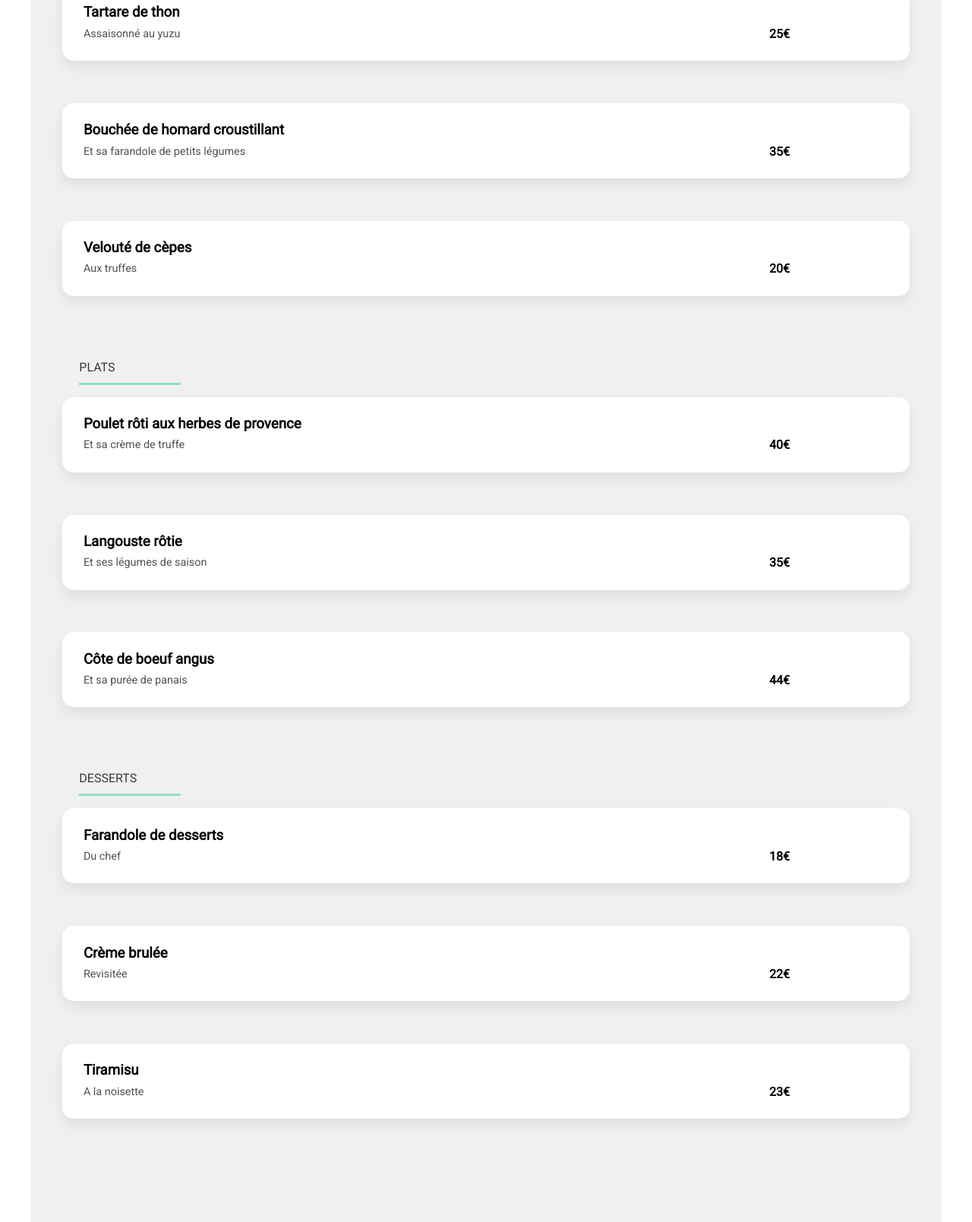
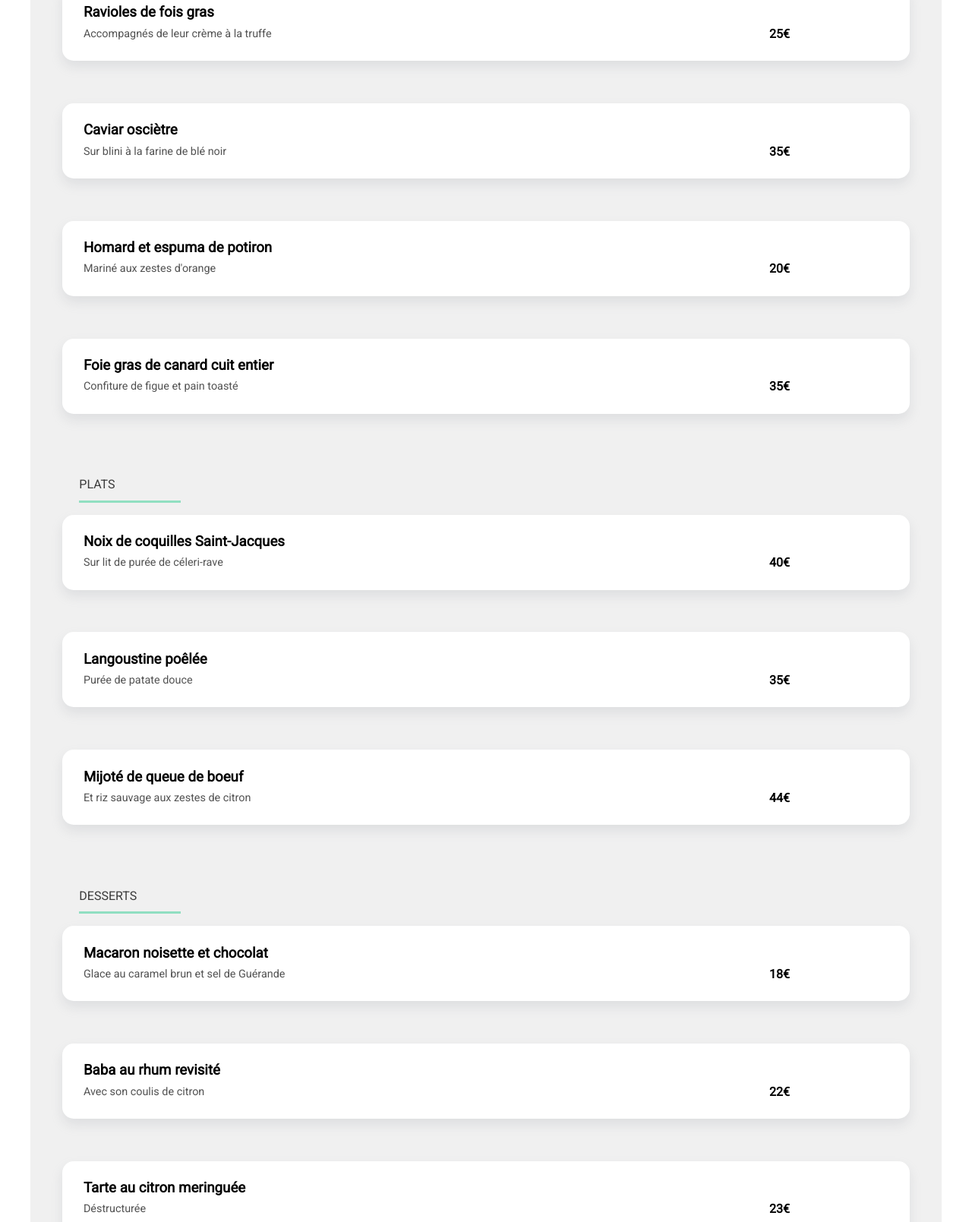
Before and after one commit to sayword/OhMyFood, a plain HTML site: page la_note_enchantée/la_note_enchantée.html in a window 1280 px wide. Shown: the part 959-2568 px from the top of the page at 76% size. Drawn offline with Linux system fonts and the light colour scheme; a web font is replaced by a local one.

Commit message:
finalisation du projet

```diff
--- a/la_note_enchantée/la_note_enchantée.html
+++ b/la_note_enchantée/la_note_enchantée.html
@@ -23,9 +23,9 @@
             <ul>
                 <li>
                     <div class="ensemble_id_plats">
-                        <h3>Tartare de thon</h3>
+                        <h3>Ravioles de fois gras</h3>
                         <div class="def_plats">
-                            <p>Assaisonné au yuzu</p>
+                            <p>Accompagnés de leur crème à la truffe</p>
                         </div>
                         <strong>25€</strong>
                     </div>
@@ -33,9 +33,9 @@
                 </li>
                 <li>
                     <div class="ensemble_id_plats">
-                        <h3>Bouchée de homard croustillant</h3>
+                        <h3>Caviar osciètre</h3>
                         <div class="def_plats">
-                            <p>Et sa farandole de petits légumes</p>
+                            <p>Sur blini à la farine de blé noir</p>
                         </div>
                         <strong>35€</strong>
                     </div>
@@ -43,13 +43,23 @@
                 </li>
                 <li>
                     <div class="ensemble_id_plats">
-                        <h3>Velouté de cèpes</h3>
+                        <h3>Homard et espuma de potiron</h3>
                         <div class="def_plats">
-                            <p>Aux truffes</p>
+                            <p>Mariné aux zestes d'orange</p>
                         </div>
                         <strong>20€</strong>
                     </div>
                     <i class="fas fa-check-circle"></i>
+                </li>
+                <li>
+                    <div class="ensemble_id_plats">
+                        <h3>Foie gras de canard cuit entier</h3>
+                        <div class="def_plats">
+                            <p>Confiture de figue et pain toasté</p>
+                        </div>
+                        <strong>35€</strong>
+                    </div>
+                        <i class="fas fa-check-circle"></i>
                 </li>
             </ul>
         </div>
@@ -58,9 +68,9 @@
             <ul>
                 <li>
                     <div class="ensemble_id_plats">
-                        <h3>Poulet rôti aux herbes de provence</h3>
+                        <h3>Noix de coquilles Saint-Jacques</h3>
                         <div class="def_plats">
-                            <p>Et sa crème de truffe</p>
+                            <p>Sur lit de purée de céleri-rave</p>
                         </div>
                         <strong>40€</strong>
                     </div>
@@ -68,9 +78,9 @@
                 </li>
                 <li>
                     <div class="ensemble_id_plats">
-                        <h3>Langouste rôtie</h3>
+                        <h3>Langoustine poêlée</h3>
                         <div class="def_plats">
-                            <p>Et ses légumes de saison</p>
+                            <p>Purée de patate douce</p>
                         </div>
                         <strong>35€</strong>
                     </div>
@@ -78,9 +88,9 @@
                 </li>
                 <li>
                     <div class="ensemble_id_plats">
-                        <h3>Côte de boeuf angus</h3>
+                        <h3>Mijoté de queue de boeuf</h3>
                         <div class="def_plats">
-                            <p>Et sa purée de panais</p>
+                            <p>Et riz sauvage aux zestes de citron</p>
                         </div>
                         <strong>44€</strong>
                     </div>
@@ -93,9 +103,9 @@
             <ul>
                 <li>
                     <div class="ensemble_id_plats">
-                        <h3>Farandole de desserts</h3>
+                        <h3>Macaron noisette et chocolat</h3>
                         <div class="def_plats">
-                            <p>Du chef</p>
+                            <p>Glace au caramel brun et sel de Guérande</p>
                         </div>
                         <strong>18€</strong>
                     </div>
@@ -103,9 +113,9 @@
                 </li>
                 <li>
                     <div class="ensemble_id_plats">
-                        <h3>Crème brulée</h3>
+                        <h3>Baba au rhum revisité </h3>
                         <div class="def_plats">
-                            <p>Revisitée</p>
+                            <p>Avec son coulis de citron</p>
                         </div>
                         <strong>22€</strong>
                         </div>
@@ -113,9 +123,9 @@
                 </li>
                 <li>
                     <div class="ensemble_id_plats">
-                        <h3>Tiramisu</h3>
+                        <h3>Tarte au citron meringuée </h3>
                         <div class="def_plats">
-                            <p>A la noisette</p>
+                            <p>Déstructurée</p>
                         </div>
                         <strong>23€</strong>
                     </div>
--- a/la_note_enchantée/la_note_enchantée.scss
+++ b/la_note_enchantée/la_note_enchantée.scss
@@ -100,7 +100,9 @@ main{background-color: rgb(240, 240, 240);
                 display: none;
                 transition-duration: 0.5s;
                 animation: slideLeft 0.5s;
-
+            }
+            .fa-check-circle:before {
+                animation: spinner-rotate 0.5s;
             }
         i{display: none;}
             .entrées{color: rgb(59, 59, 59);
@@ -127,7 +129,10 @@ main{background-color: rgb(240, 240, 240);
                     padding-top: 2%;
                     padding-bottom: 2%;
                     h3{margin: 0%;
-                        width: 80%;}
+                        width: 67%;
+                        white-space:nowrap;
+                        overflow: hidden;
+                        text-overflow: ellipsis;}
                     p{
                         color: rgb(82, 82, 82);
                         margin: 0%;        white-space:nowrap;
@@ -252,9 +257,6 @@ footer{padding-left: 7%;
                 animation: slideLeft 0.5s;
 
             }
-            .fa-check-circle:before {
-                animation: spinner-rotate 0.5s;
-            }
 
         }
 }
--- a/la_palette_du_goût/la_palette_du_goût.scss
+++ b/la_palette_du_goût/la_palette_du_goût.scss
@@ -86,6 +86,9 @@ main{background-color: rgb(240, 240, 240);
     .entrées{padding-bottom: 1%;
             padding-left: 3.5%;
             padding-right: 3.5%;
+            .fa-check-circle:before {
+                animation: spinner-rotate 0.5s;
+            }
             li:hover{
                 cursor: pointer;
                 i{display: flex;}
@@ -252,10 +255,6 @@ footer{padding-left: 7%;
                 animation: slideLeft 0.5s;
 
             }
-            .fa-check-circle:before {
-                animation: spinner-rotate 0.5s;
-            }
-
         }
 }
 @keyframes slideLeft {
--- a/le_délice_des_sens/le_délice_des_sens.scss
+++ b/le_délice_des_sens/le_délice_des_sens.scss
@@ -86,6 +86,9 @@ main{background-color: rgb(240, 240, 240);
     .entrées{padding-bottom: 1%;
             padding-left: 3.5%;
             padding-right: 3.5%;
+            .fa-check-circle:before {
+                animation: spinner-rotate 0.5s;
+            }
             li:hover{
                 cursor: pointer;
                 i{display: flex;}
@@ -252,10 +255,6 @@ footer{padding-left: 7%;
                 animation: slideLeft 0.5s;
 
             }
-            .fa-check-circle:before {
-                animation: spinner-rotate 0.5s;
-            }
-
         }
 }
 @keyframes slideLeft {
--- a/à_la_française/à_la_française.scss
+++ b/à_la_française/à_la_française.scss
@@ -86,6 +86,9 @@ main{background-color: rgb(240, 240, 240);
     .entrées{padding-bottom: 1%;
             padding-left: 3.5%;
             padding-right: 3.5%;
+            .fa-check-circle:before {
+                animation: spinner-rotate 0.5s;
+            }
             li:hover{
                 cursor: pointer;
                 i{display: flex;}
@@ -252,10 +255,6 @@ footer{padding-left: 7%;
                 animation: slideLeft 0.5s;
 
             }
-            .fa-check-circle:before {
-                animation: spinner-rotate 0.5s;
-            }
-
         }
 }
 @keyframes slideLeft {
```
Also changed, not shown: à_la_française/à_la_française.html (+1 -1 lines), la_note_enchantée/la_note_enchantée.css, la_palette_du_goût/la_palette_du_goût.css, le_délice_des_sens/le_délice_des_sens.css, à_la_française/à_la_française.css, 4 other files.
